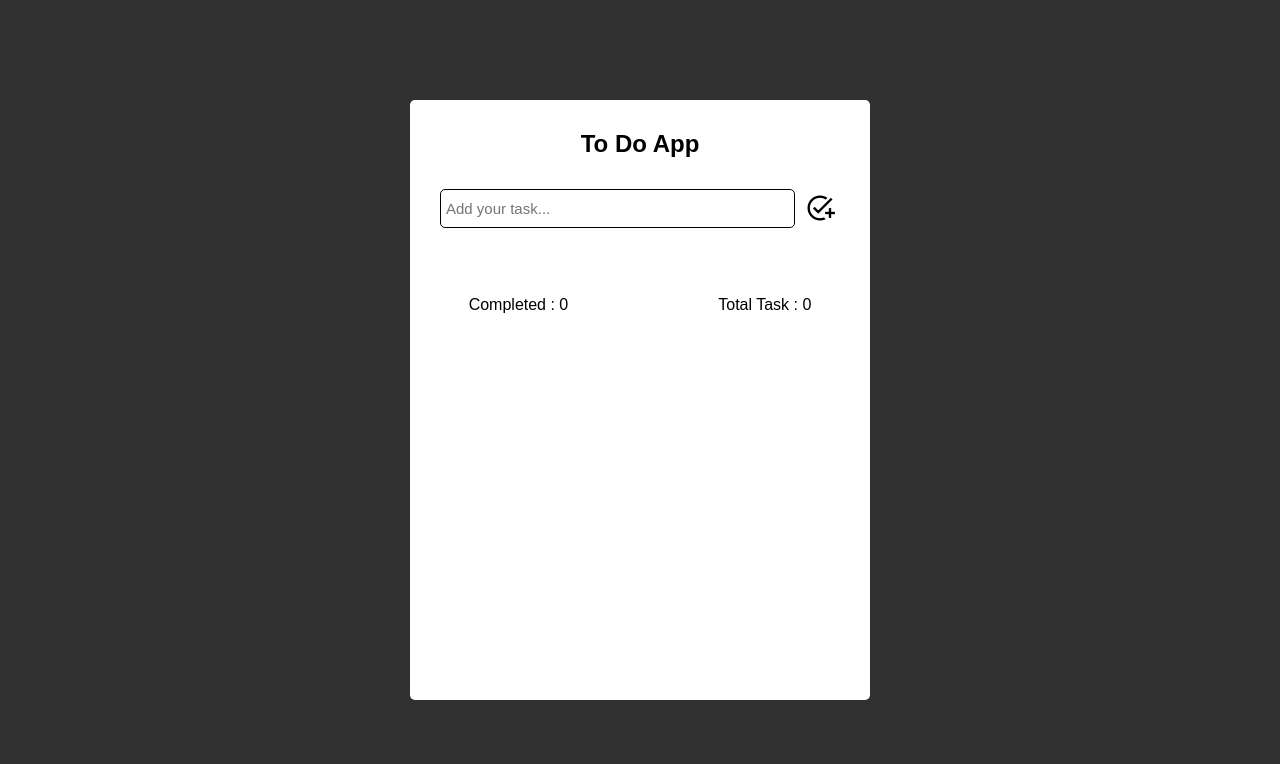
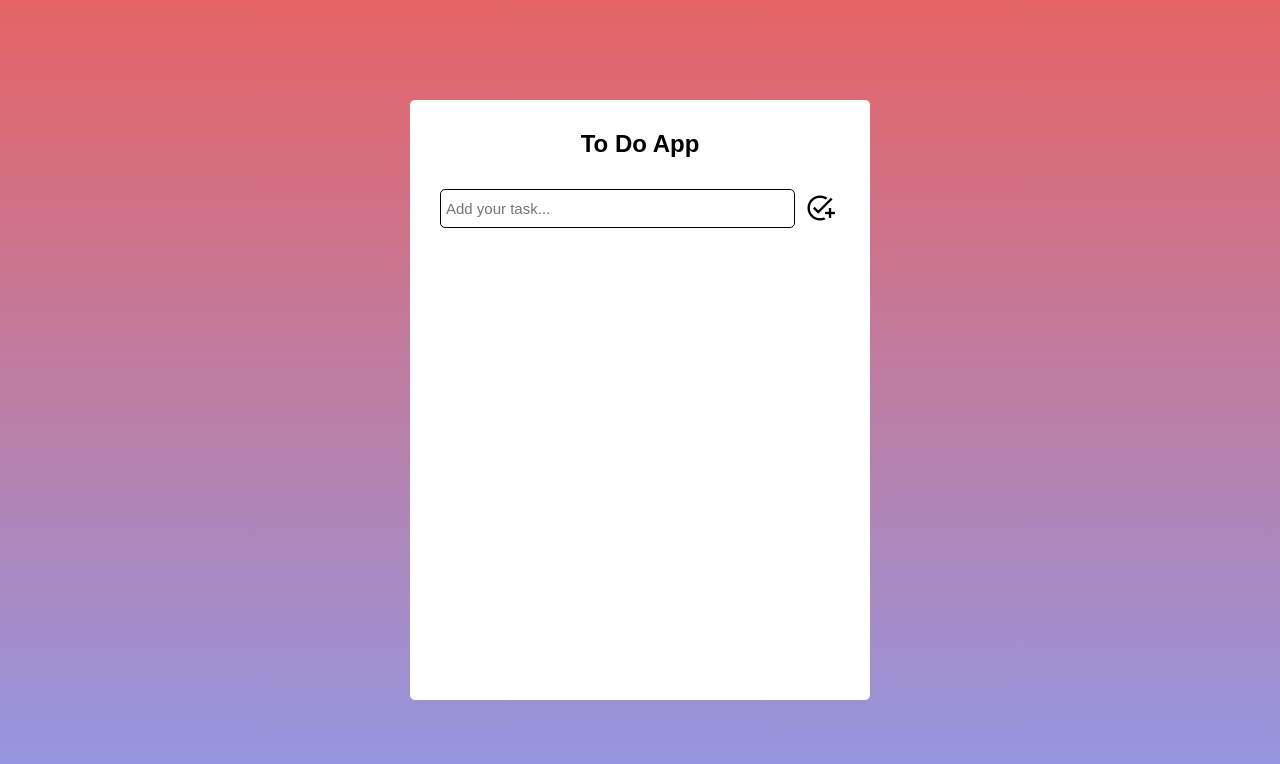
Before and after one commit to hmaazul/to_do_app, a plain HTML site: page index.html in a window 1280 px wide. Drawn offline with nearby package versions, Linux system fonts and the light colour scheme.

Commit message:
background edited

```diff
--- a/index.html
+++ b/index.html
@@ -30,8 +30,8 @@
     </div>
 
     <div class="current-status">
-      <p>Completed : <span id="completed-task">0</span></p>
-      <p>Total Task : <span id="total-task">0</span></p>
+      <!-- <p>Completed : <span id="completed-task">0</span></p>
+      <p>Total Task : <span id="total-task">0</span></p> -->
     </div>
   </div>
   <script src="app.js"></script>
--- a/styles.css
+++ b/styles.css
@@ -4,7 +4,7 @@
 }
 
 body {
-    background-color: #313131;
+    background: linear-gradient(#e66465, #9198e5);
     font-family: sans-serif;
     display: flex;
     /* align-items: center; */
```
